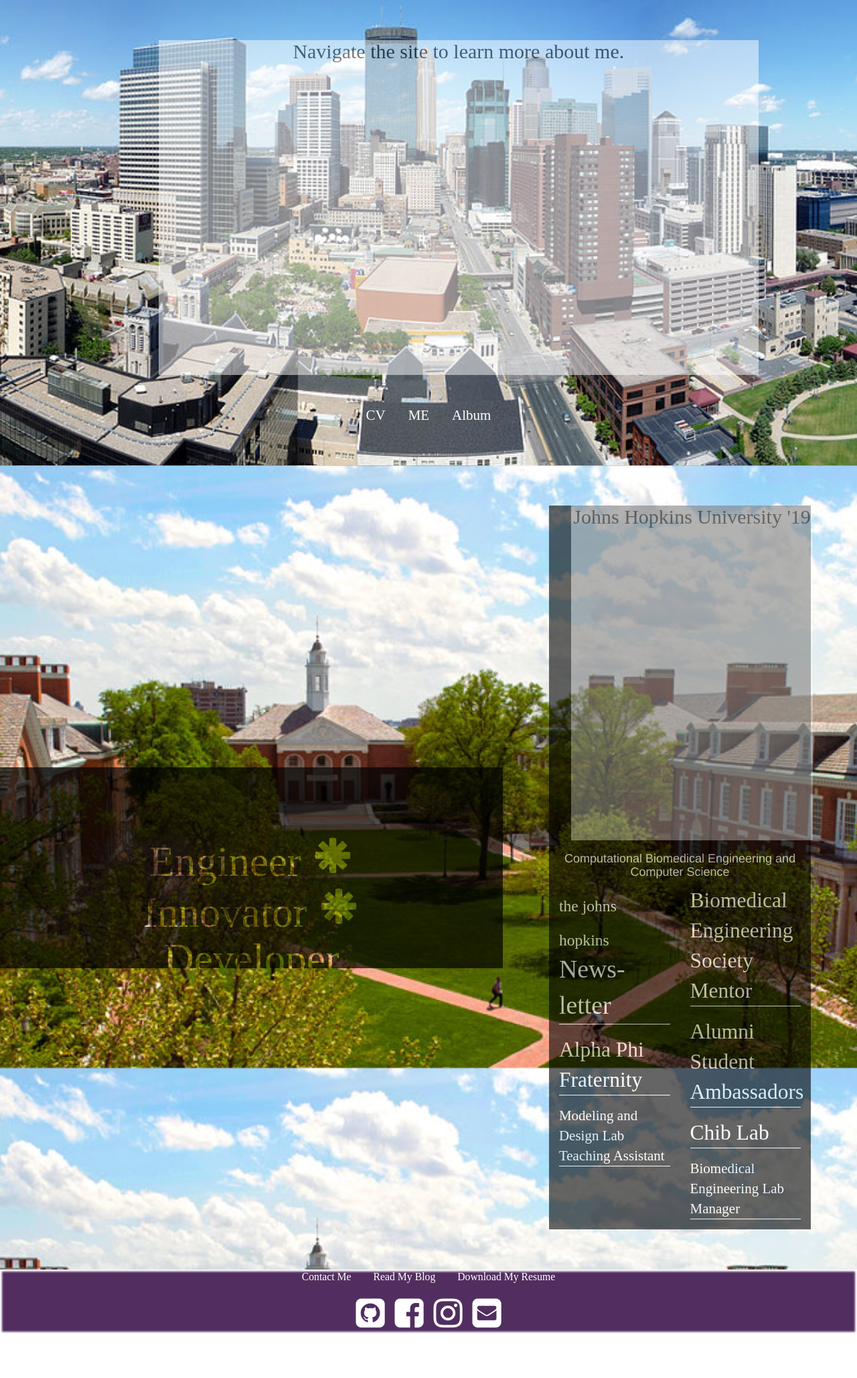
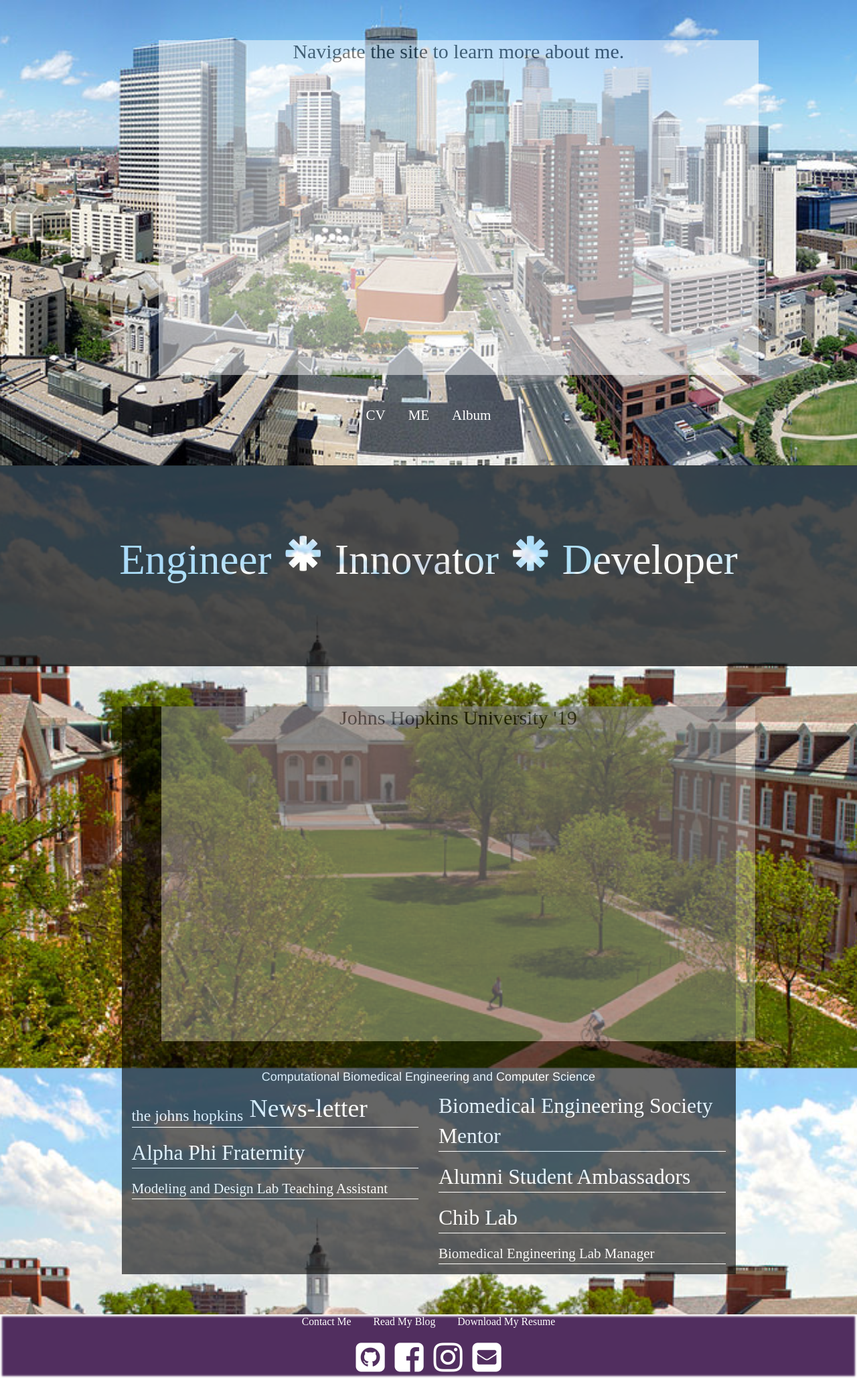
Before and after one commit to pfrank7/pfrank7.github.io, a Jekyll site: the page built from index.html, in a window 1280 px wide. Shown: the whole page at 67% size. Built offline with Jekyll 4.4.1, drawn with Linux system fonts in a browser that asks for light colours; nearby versions of some CDN libraries; before the commit the page ends 1992 px from its top, so only the background shows below that.

Commit message:
Update index.html

```diff
--- a/index.html
+++ b/index.html
@@ -78,6 +78,7 @@
 	</section>
 	<section>
 	<div class = "jumbotron" id = "Hopkins">
+		<div class = "container" style = "margin:0px; width:100%;padding:0px;">
 			<div class = "row" style = "margin:0px;width:100%;">
 				<h1> Engineer <span class="glyphicon glyphicon-asterisk"></span> Innovator <span class="glyphicon glyphicon-asterisk"></span> Developer </h1>
 			</div>
@@ -111,6 +112,7 @@
 				</div>
 			</div>
 		</div>
+	</div>
 	</section>
 </div>
 <script>
```
Lines whose indentation alone changed are shown as unchanged.
